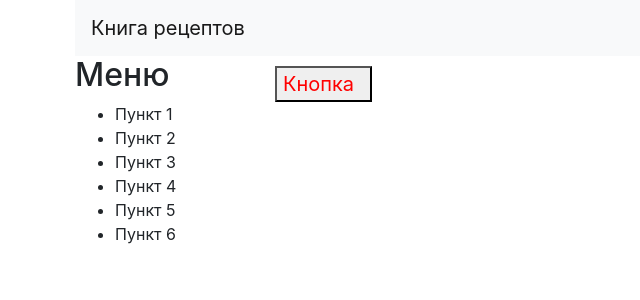
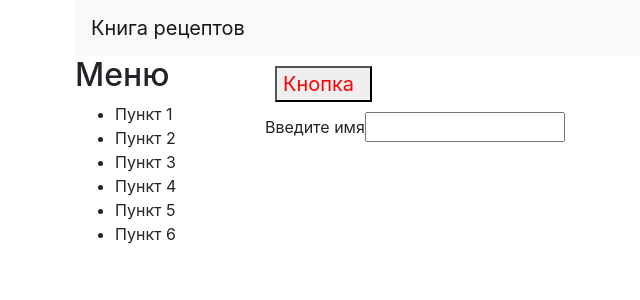
Before and after one commit to DanilaGegele/react-course, a React (Create React App) app: page / in a window 1280 px wide. Shown: the top 300 px of the page, without its empty margins (10-650 px from the left). Built offline with nearby package versions, Linux system fonts and the light colour scheme.

Commit message:
complete homework

```diff
--- a/src/Pages/CssModulePage/CssModulePage.js
+++ b/src/Pages/CssModulePage/CssModulePage.js
@@ -1,6 +1,7 @@
 import React from 'react'
 import css from './CssModulePage.module.css'
 import Button from './components/Button/Button'
+import Input from './components/Input/Input'
 
 function CssModulePage () {
   return (
@@ -8,6 +9,7 @@ function CssModulePage () {
       <div className={css.list}>
         <div className={css.item}>
           <Button className={css.btn} isRed label='Кнопка' />
+          <Input className={css.input} isWide label='Введите имя' />
         </div>
       </div>
     </div>
--- /dev/null
+++ b/src/Pages/CssModulePage/components/Input/Input.js
@@ -0,0 +1,39 @@
+import React, { useState } from 'react'
+import css from './Input.module.scss'
+import classNames from 'classnames'
+import PropTypes from 'prop-types'
+
+function Input ({ className, isWide, label }) {
+  const [isFocus, setIsFocus] = useState(false)
+  const [isHovered, setIsHovered] = useState(false)
+
+  const inputClass = classNames(
+    css.input,
+    className,
+    {
+      [css.wide]: isWide,
+      'input-focus': isFocus,
+      'input-over': !isFocus && isHovered
+    }
+  )
+  return (
+    <div>
+      <label>{label}</label>
+      <input
+        className={inputClass}
+        onFocus={() => { setIsFocus(true) }}
+        onBlur={() => { setIsFocus(false) }}
+        onMouseEnter={() => { setIsHovered(true) }}
+        onMouseLeave={() => { setIsHovered(false) }}
+      />
+    </div>
+  )
+}
+
+Input.propTypes = {
+  className: PropTypes.string,
+  isWide: PropTypes.bool,
+  label: PropTypes.string
+}
+
+export default Input
--- /dev/null
+++ b/src/Pages/CssModulePage/components/Input/Input.module.scss
@@ -0,0 +1,12 @@
+.input{
+  width: 100px;
+  &:global(.input-focus) {
+    background: aqua;
+  }
+  &:global(.input-over) {
+    background: aquamarine;
+  }
+  &.wide{
+    width: 200px;
+  }
+}
```
